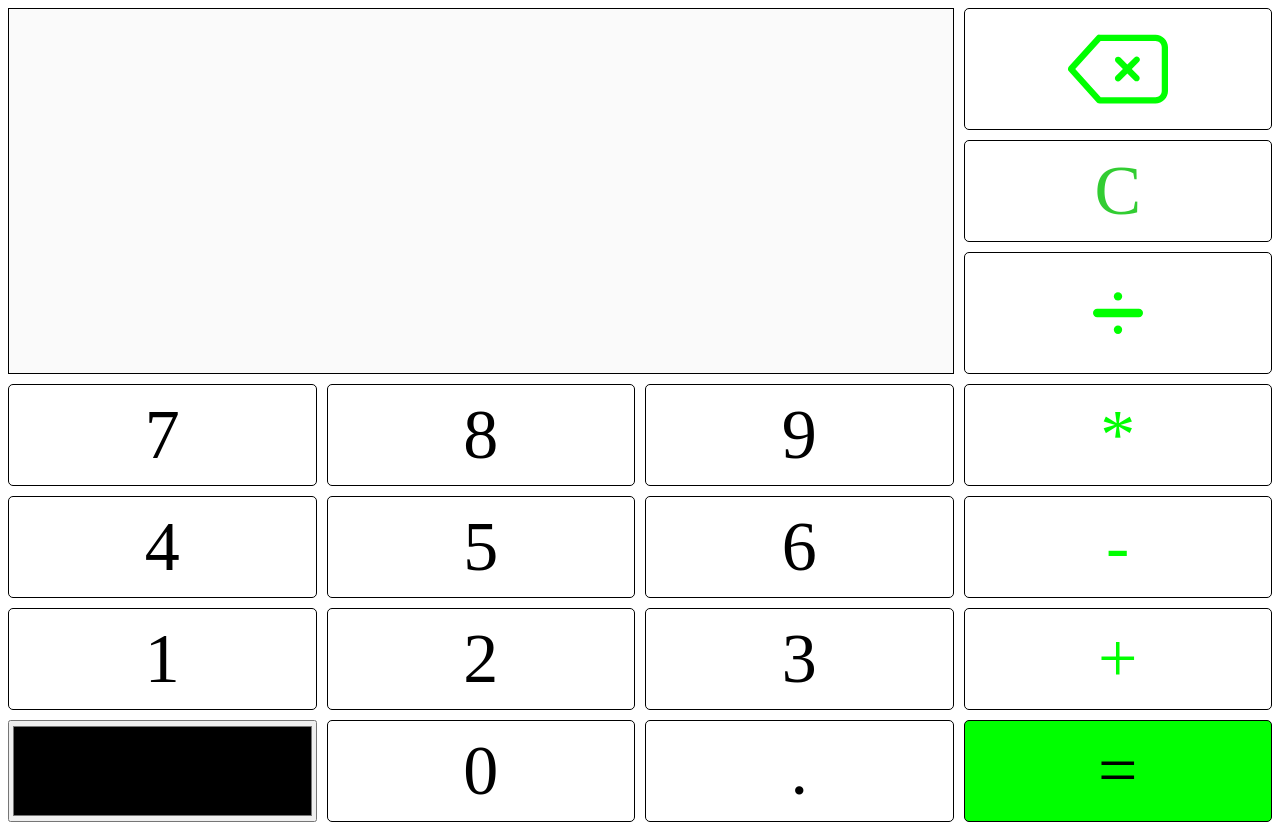
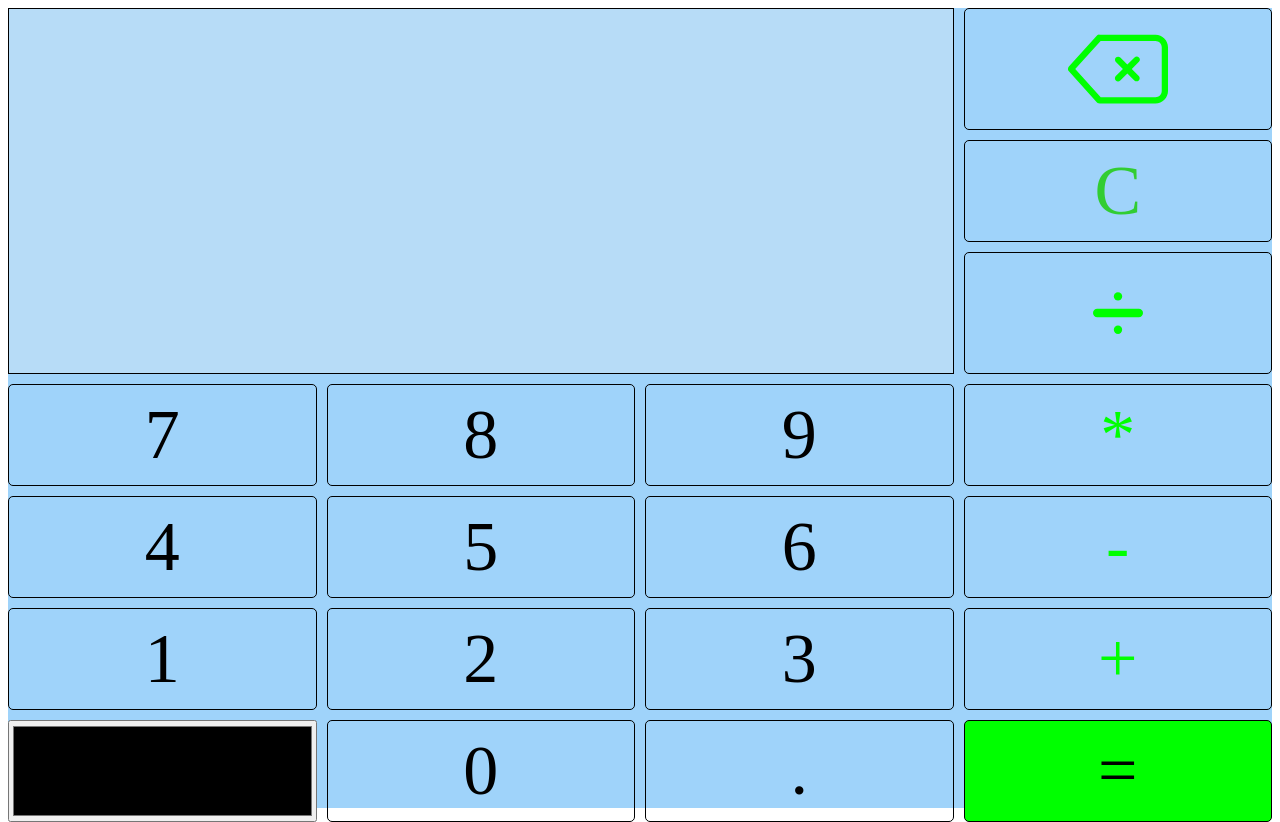
Before and after one commit to MateiMartin/Calculator, a plain HTML site: page index.html in a window 1280 px wide. Drawn offline with Linux system fonts and the light colour scheme.

Commit message:
added a backgroun color

```diff
--- a/style.css
+++ b/style.css
@@ -1,4 +1,5 @@
 .calculator {
+    background-color: rgb(159, 211, 250);
     height: 100vh;
     display: grid;
     grid-template-columns: repeat(4, 1fr);
```
